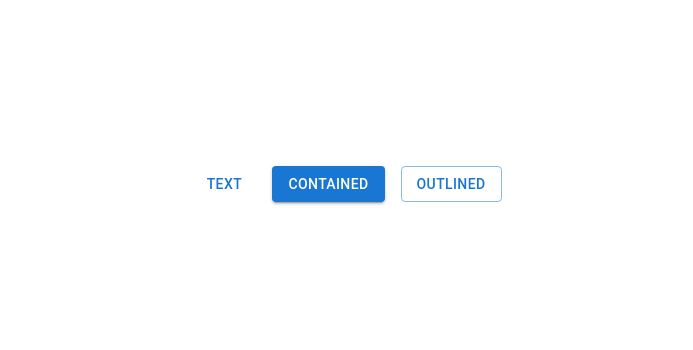
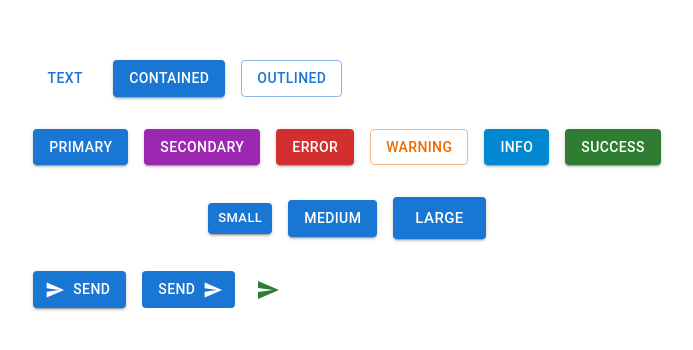
Before and after one commit to Narotam-Mishra/material-ui-learning, a React (Vite) app: page / in a window 1280 px wide. Shown: the part 216-566 px from the top of the page, without its empty margins (293-986 px from the left). Built offline with nearby package versions, Linux system fonts and the light colour scheme.

Commit message:
mui-learning_1.3_mui_buttons

```diff
--- a/package.json
+++ b/package.json
@@ -12,6 +12,7 @@
   "dependencies": {
     "@emotion/react": "^11.11.4",
     "@emotion/styled": "^11.11.5",
+    "@mui/icons-material": "^5.15.18",
     "@mui/material": "^5.15.15",
     "react": "^18.2.0",
     "react-dom": "^18.2.0"
--- a/src/components/MUIButton.tsx
+++ b/src/components/MUIButton.tsx
@@ -1,13 +1,69 @@
-import { Button, Stack } from "@mui/material"
+import { Button, Stack, IconButton } from "@mui/material"
+import SendIcon from '@mui/icons-material/Send';
 
 const MUIButton = () => {
   return (
-    <Stack spacing={2} direction='row'>
-        <Button variant="text" href="https://react.dev">Text</Button>
+    <Stack spacing={4}>
+      <Stack spacing={2} direction="row">
+        <Button variant="text" href="https://react.dev">
+          Text
+        </Button>
         <Button variant="contained">Contained</Button>
         <Button variant="outlined">Outlined</Button>
+      </Stack>
+
+      {/* Adding colors to buttons */}
+      <Stack spacing={2} direction="row">
+        <Button variant="contained" color="primary">
+          Primary
+        </Button>
+        <Button variant="contained" color="secondary">
+          Secondary
+        </Button>
+        <Button variant="contained" color="error">
+          Error
+        </Button>
+        <Button variant="outlined" color="warning">
+          Warning
+        </Button>
+        <Button variant="contained" color="info">
+          Info
+        </Button>
+        <Button variant="contained" color="success">
+          Success
+        </Button>
+      </Stack>
+
+      <Stack display="block" spacing={2} direction="row">
+        <Button variant="contained" size="small">
+          Small
+        </Button>
+        <Button variant="contained" size="medium">
+          Medium
+        </Button>
+        <Button variant="contained" size="large">
+          Large
+        </Button>
+      </Stack>
+
+      <Stack spacing={2} direction={"row"}>
+        <Button
+          variant="contained"
+          startIcon={<SendIcon />}
+          disableRipple
+          onClick={() => alert("Clicked")}
+        >
+          Send
+        </Button>
+        <Button variant="contained" endIcon={<SendIcon />} disableElevation>
+          Send
+        </Button>
+        <IconButton aria-label="send" color="success" size="small">
+          <SendIcon />
+        </IconButton>
+      </Stack>
     </Stack>
-  )
+  );
 }
 
 export default MUIButton
```
Also changed, not shown: ReadMe.txt, 2 other files (tests, documents, lock files or other folders).
